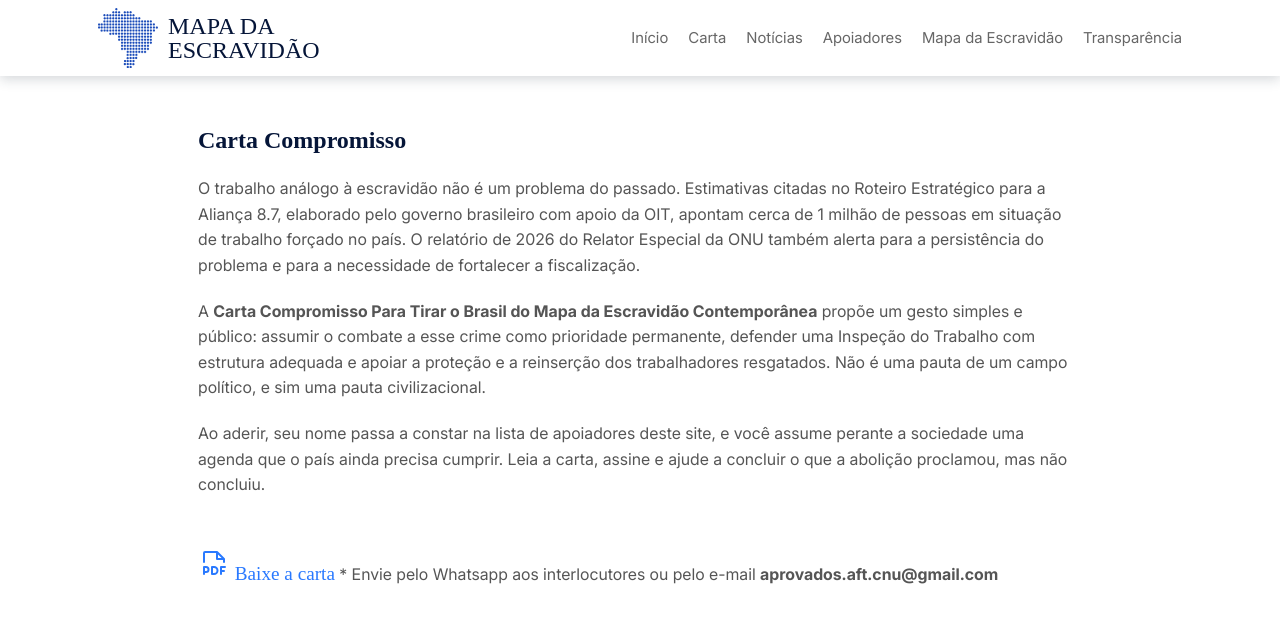
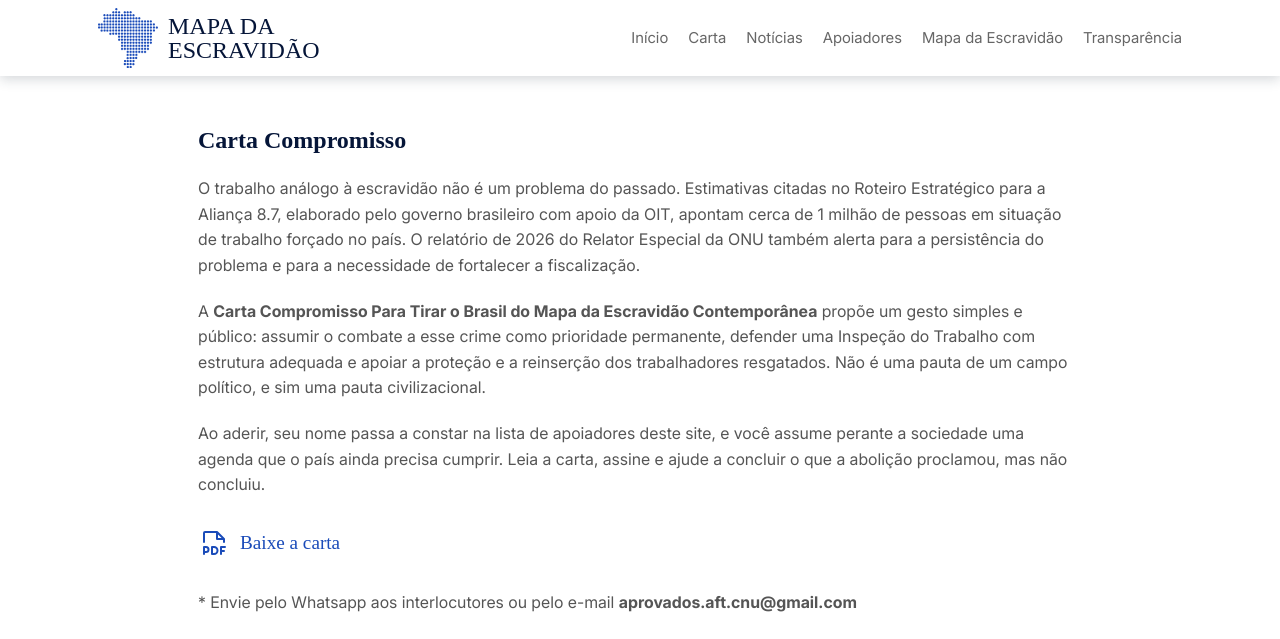
Before and after one commit to Landowski/mapa-escravidao, a Jekyll site: the page built from carta.html, in a window 1280 px wide and 1400 px high, scrolled down 21 px. Shown: the top 639 px of the window. Built offline with Jekyll 4.4.1, drawn with Linux system fonts in a browser that asks for light colours; some web fonts are replaced.

Commit message:
Update styles.css

```diff
--- a/css/styles.css
+++ b/css/styles.css
@@ -383,12 +383,6 @@ li::marker {
     margin-bottom: 20px;
 }
 
-.more-section a, .fixo a {
-	display: inline-block;
-	text-decoration: none;
-	color: var(--link);
-}
-
 .more-section a:hover, .fixo a:hover {
 	text-decoration: underline;
 }
```
